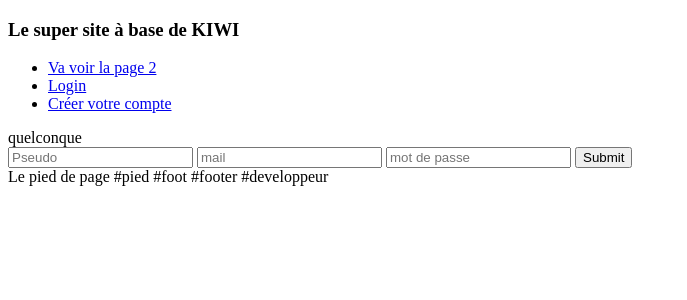
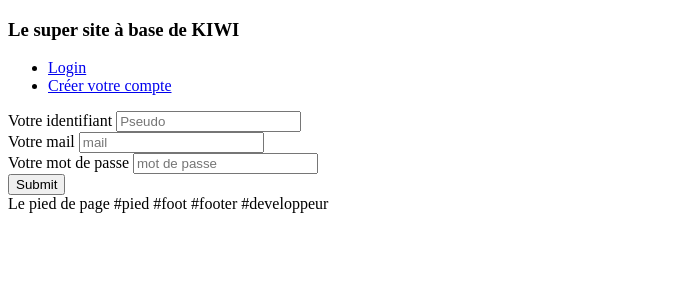
Before and after one commit to CrunelleJennyfer/Mini_fb, a PHP site: page /index.php?action=creation in a window 1280 px wide. Shown: the top 300 px of the page, without its empty margins (0-687 px from the left). Run offline with PHP 8.4, Linux system fonts and the light colour scheme.

Commit message:
modification de certaine info
suppression accès page2 car page2.php sera remplacer par monMur.php par la suite

```diff
--- a/index.php
+++ b/index.php
@@ -19,7 +19,6 @@ ob_start(); // Je démarre le buffer de sortie : les données à afficher sont s
 
 
 
-
     <!-- Ma feuille de style à moi -->
     <link href="./css/style.css" rel="stylesheet">
 
@@ -30,8 +29,7 @@ ob_start(); // Je démarre le buffer de sortie : les données à afficher sont s
 
 <?php
 if (isset($_SESSION['info'])) {
-    echo "<div>
-          <strong>Information : </strong> " . $_SESSION['info'] . "</div>";
+    echo "<div><strong>Information : </strong> " . $_SESSION['info'] . "</div>";
     unset($_SESSION['info']);
 }
 ?>
@@ -42,8 +40,6 @@ if (isset($_SESSION['info'])) {
 </header>
 <nav>
     <ul>
-        <li><a href="index.php?action=page2">Va voir la page 2</a></li>
-
         <?php
         if (isset($_SESSION['id'])) {
             echo "<li>Bonjour " . $_SESSION['login'] . " <a href='index.php?action=deconnexion'>Deconnexion</a></li>";
--- a/traitement/connexion.php
+++ b/traitement/connexion.php
@@ -14,7 +14,7 @@ $line = $query->fetch();
 
 // Si $line est faux le couple login mdp est mauvais, on retourne au formulaire
 if($line==FALSE){
-    return false;
+    header("Location:index.php?action=login");
 }
 
 // sinon on crée les variables de session $_SESSION['id'] et $_SESSION['login'] et on va à la page d'accueil
--- a/vues/404.php
+++ b/vues/404.php
@@ -1 +1 @@
-Désolé, cette page est introuvable !
+Désolé, cette page est introuvable ! ~M.MV
--- a/vues/creation.php
+++ b/vues/creation.php
@@ -1,9 +1,16 @@
-<?php
-echo "quelconque";
-?>
+
 <form action='index.php?action=crea' method='POST'>
+<div class="form">
+<label for="login">Votre identifiant </label>
 <input type="text" name="login" placeholder="Pseudo">
+</div>
+<div class="form">
+<label for="email">Votre mail </label>
 <input type="mail" name="email" placeholder="mail">
+</div>
+<div class="form">
+<label for="mdp">Votre mot de passe </label>
 <input type="password" name="mdp" placeholder="mot de passe">
+</div>
 <input type="submit" name="Entrer">
 </form>
```
Also changed, not shown: vues/login.php (+10 -6 lines).
